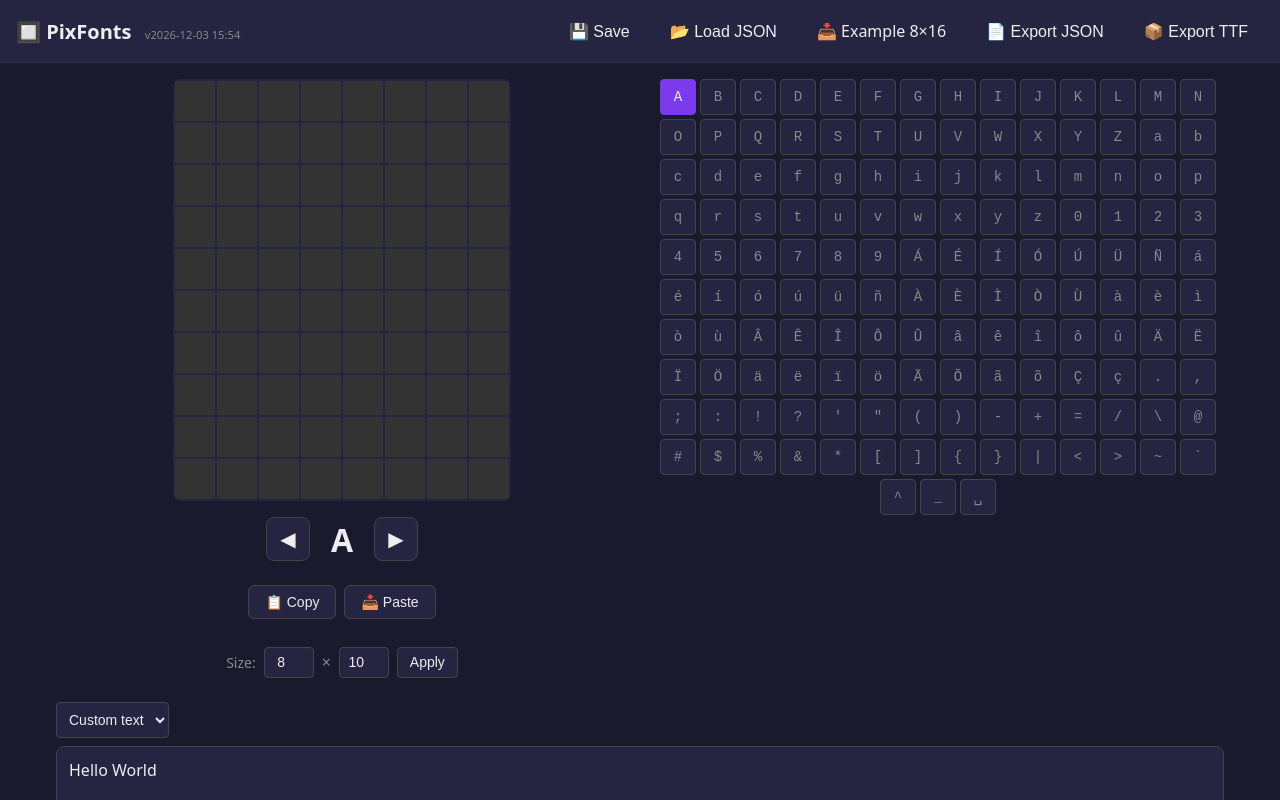
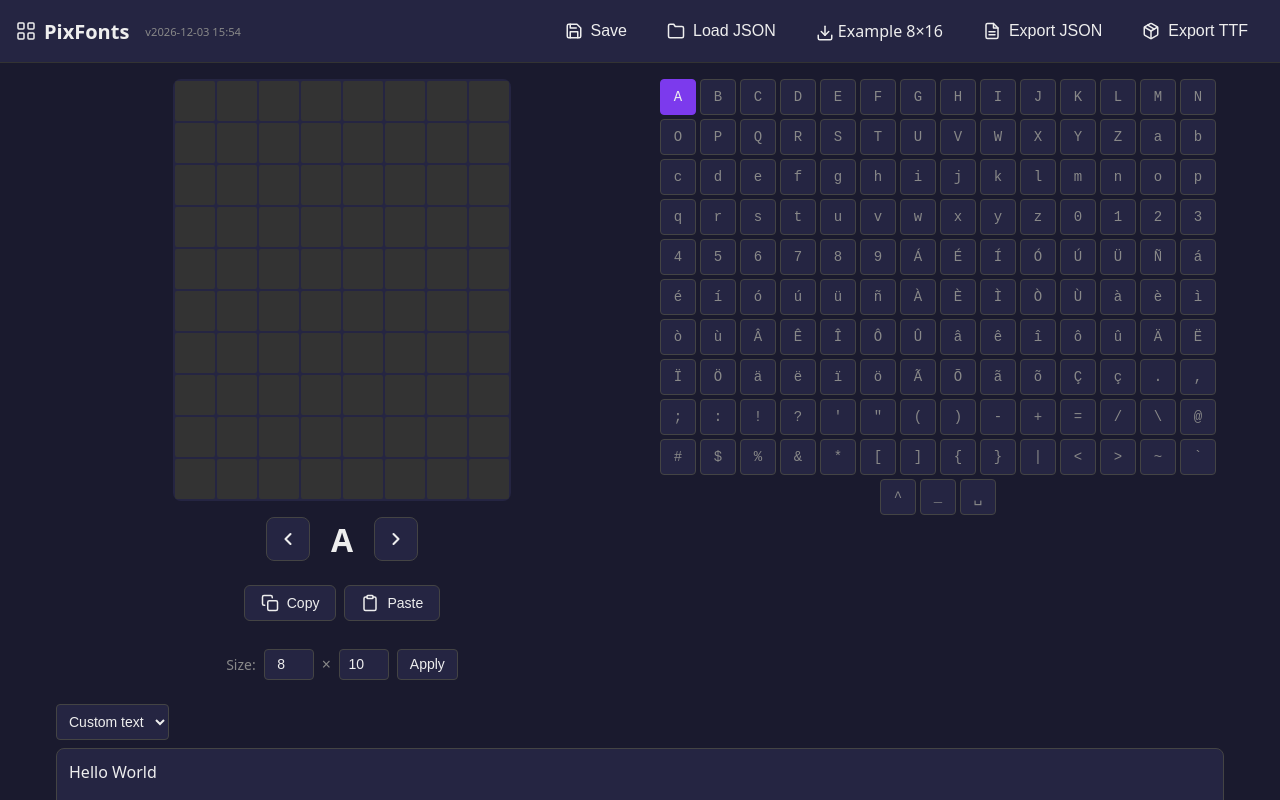
Before and after one commit to sgmtars/pixfonts, a website built with Vite: page index.html in a window 1280 px wide. Built offline with nearby package versions, Linux system fonts and the light colour scheme.

Commit message:
Replace emoji icons with elegant SVG icons

```diff
--- a/src/main.ts
+++ b/src/main.ts
@@ -1,6 +1,47 @@
 import './style.css';
 
 declare const __BUILD_TIME__: string;
+
+// SVG Icons
+const ICONS = {
+  logo: `<svg width="20" height="20" viewBox="0 0 20 20" fill="none" stroke="currentColor" stroke-width="1.5">
+    <rect x="2" y="2" width="6" height="6" rx="1"/><rect x="12" y="2" width="6" height="6" rx="1"/>
+    <rect x="2" y="12" width="6" height="6" rx="1"/><rect x="12" y="12" width="6" height="6" rx="1"/>
+  </svg>`,
+  menu: `<svg width="20" height="20" viewBox="0 0 20 20" fill="none" stroke="currentColor" stroke-width="2" stroke-linecap="round">
+    <line x1="3" y1="5" x2="17" y2="5"/><line x1="3" y1="10" x2="17" y2="10"/><line x1="3" y1="15" x2="17" y2="15"/>
+  </svg>`,
+  save: `<svg width="18" height="18" viewBox="0 0 24 24" fill="none" stroke="currentColor" stroke-width="2" stroke-linecap="round" stroke-linejoin="round">
+    <path d="M19 21H5a2 2 0 0 1-2-2V5a2 2 0 0 1 2-2h11l5 5v11a2 2 0 0 1-2 2z"/>
+    <polyline points="17 21 17 13 7 13 7 21"/><polyline points="7 3 7 8 15 8"/>
+  </svg>`,
+  folder: `<svg width="18" height="18" viewBox="0 0 24 24" fill="none" stroke="currentColor" stroke-width="2" stroke-linecap="round" stroke-linejoin="round">
+    <path d="M22 19a2 2 0 0 1-2 2H4a2 2 0 0 1-2-2V5a2 2 0 0 1 2-2h5l2 3h9a2 2 0 0 1 2 2z"/>
+  </svg>`,
+  download: `<svg width="18" height="18" viewBox="0 0 24 24" fill="none" stroke="currentColor" stroke-width="2" stroke-linecap="round" stroke-linejoin="round">
+    <path d="M21 15v4a2 2 0 0 1-2 2H5a2 2 0 0 1-2-2v-4"/><polyline points="7 10 12 15 17 10"/><line x1="12" y1="15" x2="12" y2="3"/>
+  </svg>`,
+  file: `<svg width="18" height="18" viewBox="0 0 24 24" fill="none" stroke="currentColor" stroke-width="2" stroke-linecap="round" stroke-linejoin="round">
+    <path d="M14 2H6a2 2 0 0 0-2 2v16a2 2 0 0 0 2 2h12a2 2 0 0 0 2-2V8z"/><polyline points="14 2 14 8 20 8"/><line x1="16" y1="13" x2="8" y2="13"/><line x1="16" y1="17" x2="8" y2="17"/>
+  </svg>`,
+  package: `<svg width="18" height="18" viewBox="0 0 24 24" fill="none" stroke="currentColor" stroke-width="2" stroke-linecap="round" stroke-linejoin="round">
+    <line x1="16.5" y1="9.4" x2="7.5" y2="4.21"/><path d="M21 16V8a2 2 0 0 0-1-1.73l-7-4a2 2 0 0 0-2 0l-7 4A2 2 0 0 0 3 8v8a2 2 0 0 0 1 1.73l7 4a2 2 0 0 0 2 0l7-4A2 2 0 0 0 21 16z"/>
+    <polyline points="3.27 6.96 12 12.01 20.73 6.96"/><line x1="12" y1="22.08" x2="12" y2="12"/>
+  </svg>`,
+  chevronLeft: `<svg width="20" height="20" viewBox="0 0 24 24" fill="none" stroke="currentColor" stroke-width="2.5" stroke-linecap="round" stroke-linejoin="round">
+    <polyline points="15 18 9 12 15 6"/>
+  </svg>`,
+  chevronRight: `<svg width="20" height="20" viewBox="0 0 24 24" fill="none" stroke="currentColor" stroke-width="2.5" stroke-linecap="round" stroke-linejoin="round">
+    <polyline points="9 18 15 12 9 6"/>
+  </svg>`,
+  copy: `<svg width="18" height="18" viewBox="0 0 24 24" fill="none" stroke="currentColor" stroke-width="2" stroke-linecap="round" stroke-linejoin="round">
+    <rect x="9" y="9" width="13" height="13" rx="2" ry="2"/><path d="M5 15H4a2 2 0 0 1-2-2V4a2 2 0 0 1 2-2h9a2 2 0 0 1 2 2v1"/>
+  </svg>`,
+  paste: `<svg width="18" height="18" viewBox="0 0 24 24" fill="none" stroke="currentColor" stroke-width="2" stroke-linecap="round" stroke-linejoin="round">
+    <path d="M16 4h2a2 2 0 0 1 2 2v14a2 2 0 0 1-2 2H6a2 2 0 0 1-2-2V6a2 2 0 0 1 2-2h2"/>
+    <rect x="8" y="2" width="8" height="4" rx="1" ry="1"/>
+  </svg>`,
+};
 
 const PREVIEW_PRESETS: Record<string, string> = {
   pangram: 'The quick brown fox jumps over the lazy dog.\nEL VELOZ MURCIÉLAGO HINDÚ COMÍA FELIZ CARDILLO Y KIWI.',
@@ -105,14 +146,14 @@ class PixFontsApp {
 
     app.innerHTML = `
       <header class="menu-bar">
-        <div class="logo">🔲 PixFonts <span class="version">v${VERSION}</span></div>
-        <button class="menu-toggle" aria-label="Menu">☰</button>
+        <div class="logo">${ICONS.logo} PixFonts <span class="version">v${VERSION}</span></div>
+        <button class="menu-toggle" aria-label="Menu">${ICONS.menu}</button>
         <nav class="menu-items">
-          <button id="btn-save">💾 Save</button>
-          <button id="btn-load">📂 Load JSON</button>
-          <a href="example-pixfont-8x16.json" download class="menu-link">📥 Example 8×16</a>
-          <button id="btn-export-json">📄 Export JSON</button>
-          <button id="btn-export">📦 Export TTF</button>
+          <button id="btn-save">${ICONS.save} Save</button>
+          <button id="btn-load">${ICONS.folder} Load JSON</button>
+          <a href="example-pixfont-8x16.json" download class="menu-link">${ICONS.download} Example 8×16</a>
+          <button id="btn-export-json">${ICONS.file} Export JSON</button>
+          <button id="btn-export">${ICONS.package} Export TTF</button>
         </nav>
       </header>
 
@@ -120,13 +161,13 @@ class PixFontsApp {
         <section class="editor-panel">
           <div id="editor-container"></div>
           <div class="char-nav">
-            <button id="btn-prev">◀</button>
+            <button id="btn-prev">${ICONS.chevronLeft}</button>
             <span class="current-char" id="current-char">${this.escapeHtml(this.currentChar)}</span>
-            <button id="btn-next">▶</button>
+            <button id="btn-next">${ICONS.chevronRight}</button>
           </div>
           <div class="char-actions">
-            <button id="btn-copy" title="Copy glyph">📋 Copy</button>
-            <button id="btn-paste" title="Paste glyph">📥 Paste</button>
+            <button id="btn-copy" title="Copy glyph">${ICONS.copy} Copy</button>
+            <button id="btn-paste" title="Paste glyph">${ICONS.paste} Paste</button>
           </div>
           <div class="grid-size">
             <label>Size:</label>
--- a/src/style.css
+++ b/src/style.css
@@ -55,6 +55,34 @@ body {
 .logo {
   font-size: 1.25rem;
   font-weight: bold;
+  display: flex;
+  align-items: center;
+  gap: 0.5rem;
+}
+
+.logo svg,
+.menu-toggle svg,
+.menu-items button svg,
+.menu-items .menu-link svg,
+.char-nav button svg,
+.char-actions button svg {
+  display: inline-block;
+  vertical-align: middle;
+  flex-shrink: 0;
+}
+
+.menu-items button,
+.menu-items .menu-link,
+.char-actions button {
+  display: flex;
+  align-items: center;
+  gap: 0.5rem;
+}
+
+.char-nav button {
+  display: flex;
+  align-items: center;
+  justify-content: center;
 }
 
 .version {
```
